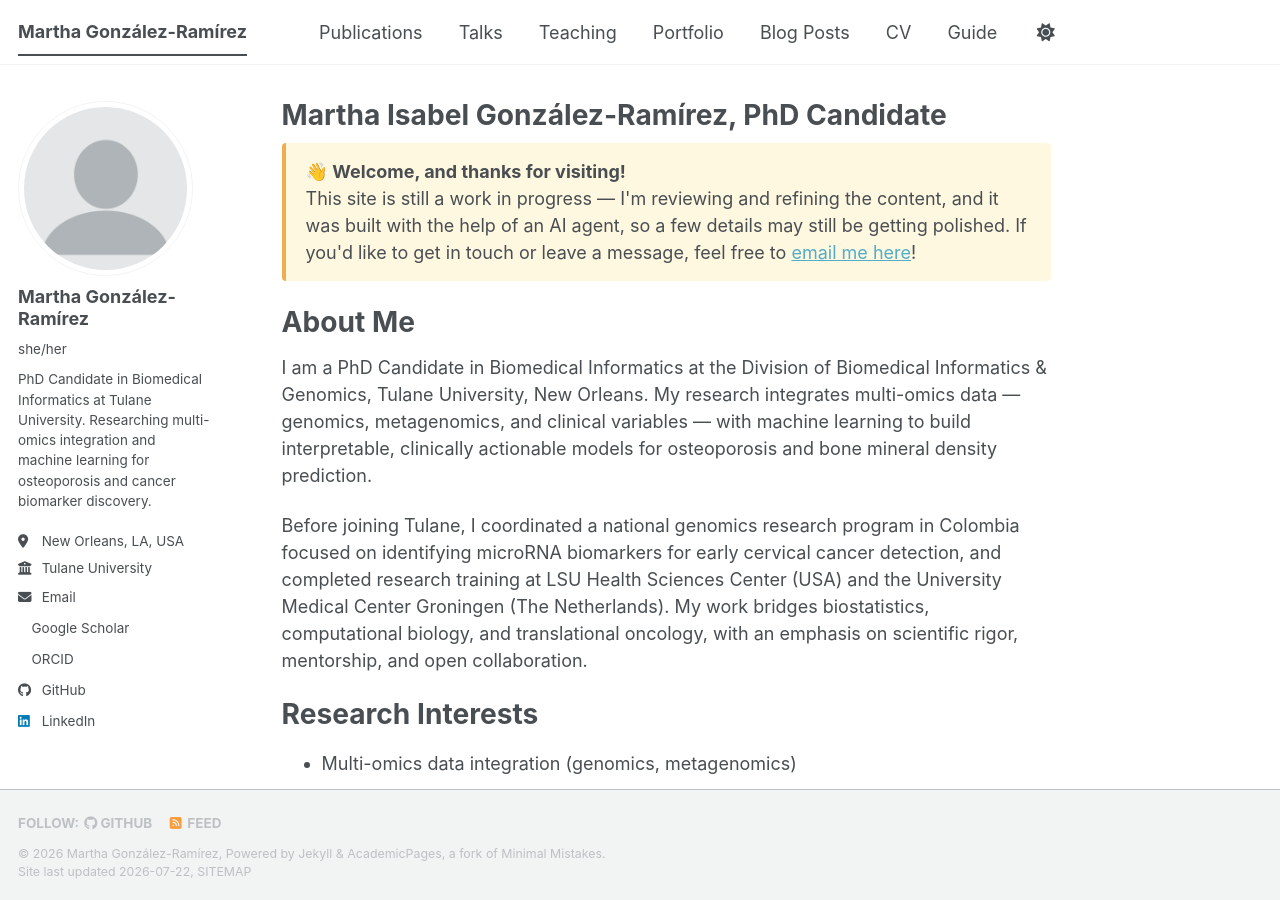
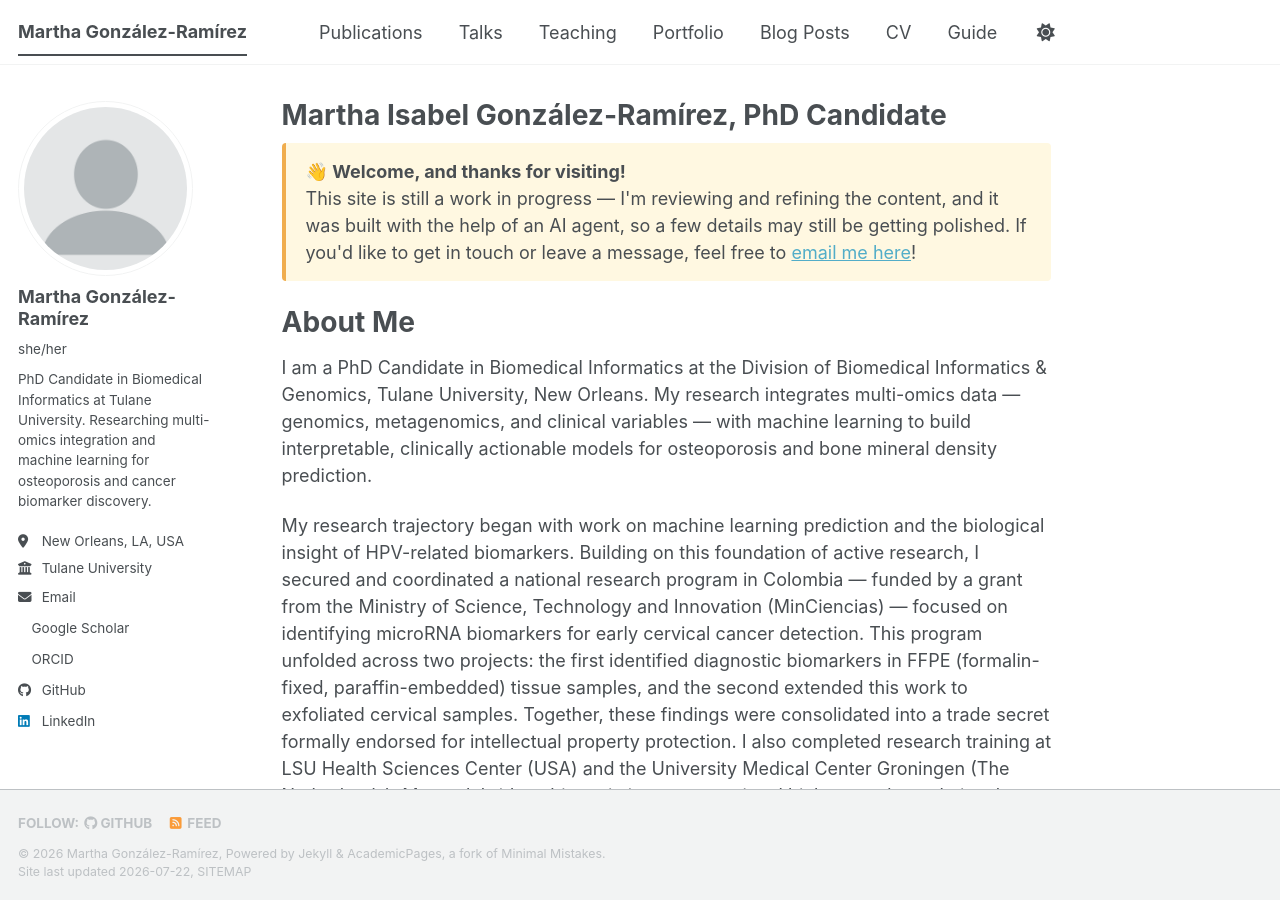
Before and after one commit to migonzalezr/migonzalezr.github.io, a Jekyll site: the page built from _pages/about.md, in a window 1280 px wide and 900 px high. Built offline with Jekyll 4.4.1, drawn with Linux system fonts in a browser that asks for light colours; a style sheet for code colours, icons or effects is not loaded.

Commit message:
Revise about me section with detailed research background
Expanded the description of previous research experience and clarified the focus on machine learning and microRNA biomarkers.

```diff
--- a/_pages/about.md
+++ b/_pages/about.md
@@ -16,7 +16,7 @@ About Me
 ======
 I am a PhD Candidate in Biomedical Informatics at the Division of Biomedical Informatics & Genomics, Tulane University, New Orleans. My research integrates multi-omics data — genomics, metagenomics, and clinical variables — with machine learning to build interpretable, clinically actionable models for osteoporosis and bone mineral density prediction.
 
-Before joining Tulane, I coordinated a national genomics research program in Colombia focused on identifying microRNA biomarkers for early cervical cancer detection, and completed research training at LSU Health Sciences Center (USA) and the University Medical Center Groningen (The Netherlands). My work bridges biostatistics, computational biology, and translational oncology, with an emphasis on scientific rigor, mentorship, and open collaboration.
+My research trajectory began with work on machine learning prediction and the biological insight of HPV-related biomarkers. Building on this foundation of active research, I secured and coordinated a national research program in Colombia — funded by a grant from the Ministry of Science, Technology and Innovation (MinCiencias) — focused on identifying microRNA biomarkers for early cervical cancer detection. This program unfolded across two projects: the first identified diagnostic biomarkers in FFPE (formalin-fixed, paraffin-embedded) tissue samples, and the second extended this work to exfoliated cervical samples. Together, these findings were consolidated into a trade secret formally endorsed for intellectual property protection. I also completed research training at LSU Health Sciences Center (USA) and the University Medical Center Groningen (The Netherlands). My work bridges biostatistics, computational biology, and translational oncology, with an emphasis on scientific rigor, mentorship, and open collaboration.
 
 Research Interests
 ======
```
